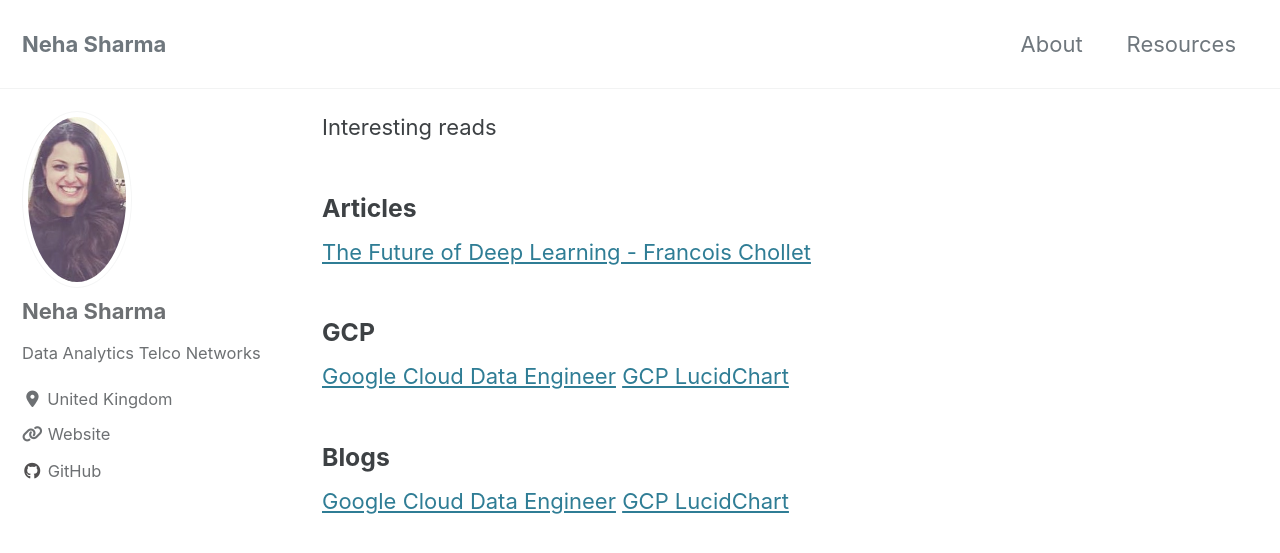
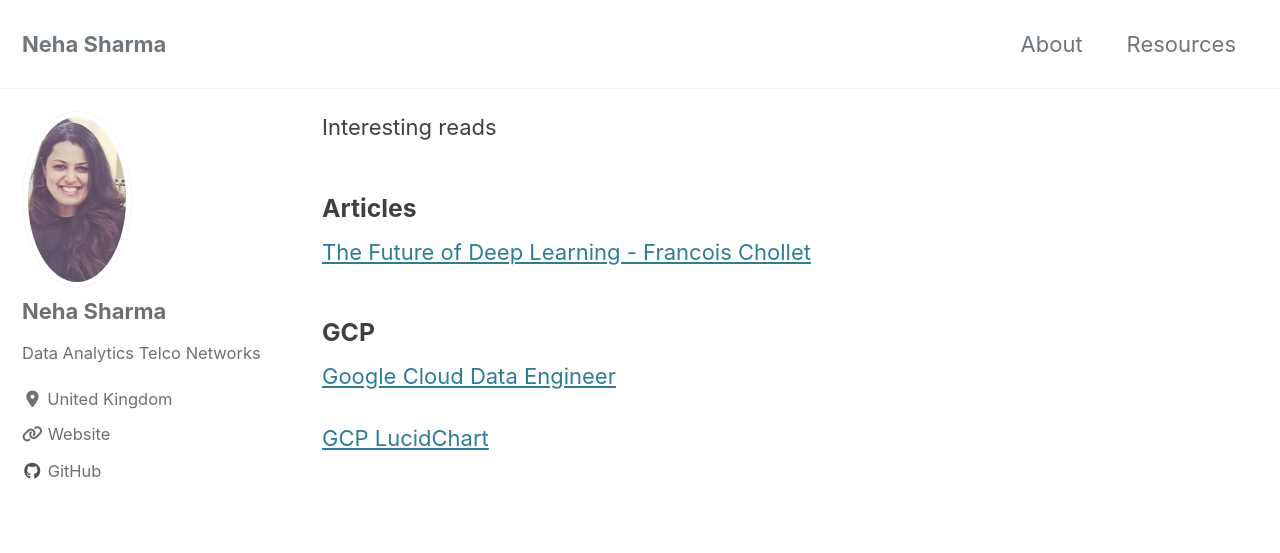
Before and after one commit to ns3115neha/ns3115neha.github.io, a Jekyll site: the page built from _pages/resources.md, in a window 1280 px wide and 900 px high. Shown: the top 553 px of the window. Built offline with Jekyll 4.4.1, drawn with Linux system fonts in a browser that asks for light colours; cached includes are drawn as plain includes; nearby versions of some CDN libraries.

Commit message:
Update resources.md

```diff
--- a/_pages/resources.md
+++ b/_pages/resources.md
@@ -13,8 +13,5 @@
 
 ### GCP
 [Google Cloud Data Engineer](https://linuxacademy.com/course/google-cloud-data-engineer/)
+
 [GCP LucidChart](https://www.lucidchart.com/documents/view/0ca44a63-4ea4-4d78-8367-2465512d21be/H6Px4DdAjbF5)
-
-### Blogs
-[Google Cloud Data Engineer](https://linuxacademy.com/course/google-cloud-data-engineer/)
-[GCP LucidChart](https://www.lucidchart.com/documents/view/0ca44a63-4ea4-4d78-8367-2465512d21be/H6Px4DdAjbF5/)
```
